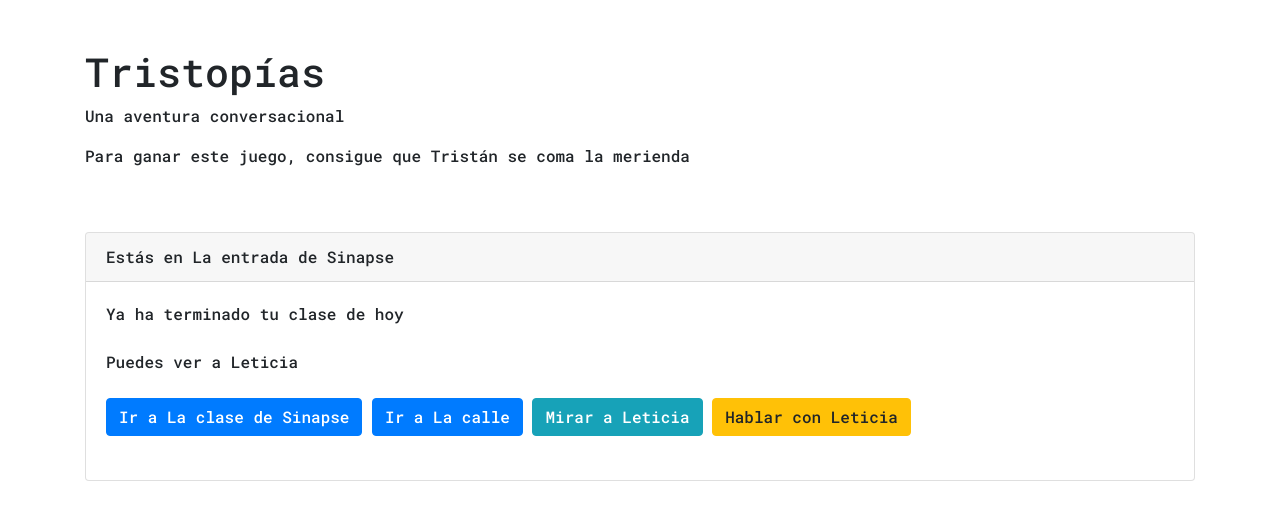
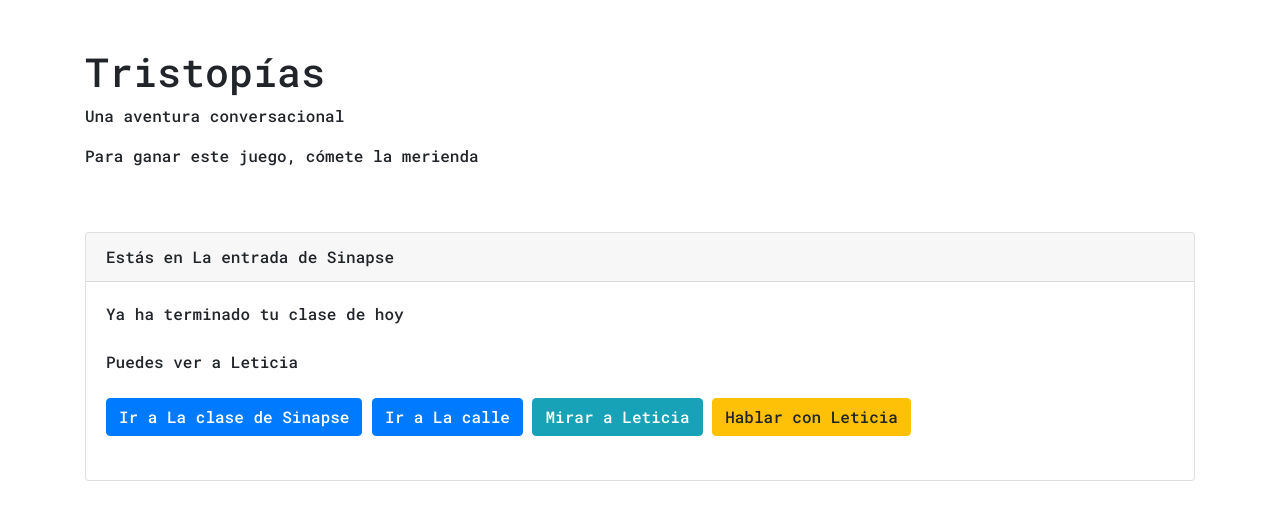
Before and after one commit to edupoch/tristopias, a plain HTML site: page index.html in a window 1280 px wide. Drawn offline with Linux system fonts and the light colour scheme.

Commit message:
Ajustes de textos

```diff
--- a/index.html
+++ b/index.html
@@ -18,7 +18,7 @@
             <div class="col">
                 <h1>Tristopías</h1>
                 <p>Una aventura conversacional</p>
-                <p>Para ganar este juego, consigue que Tristán se coma la merienda</p>
+                <p>Para ganar este juego, cómete la merienda</p>
             </div>
         </div>
 
```
